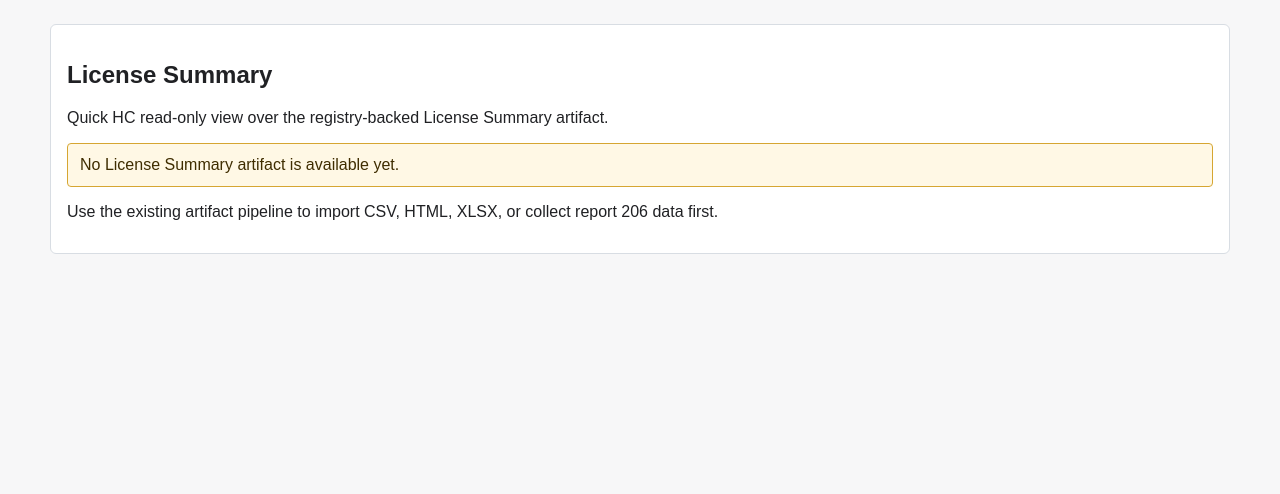
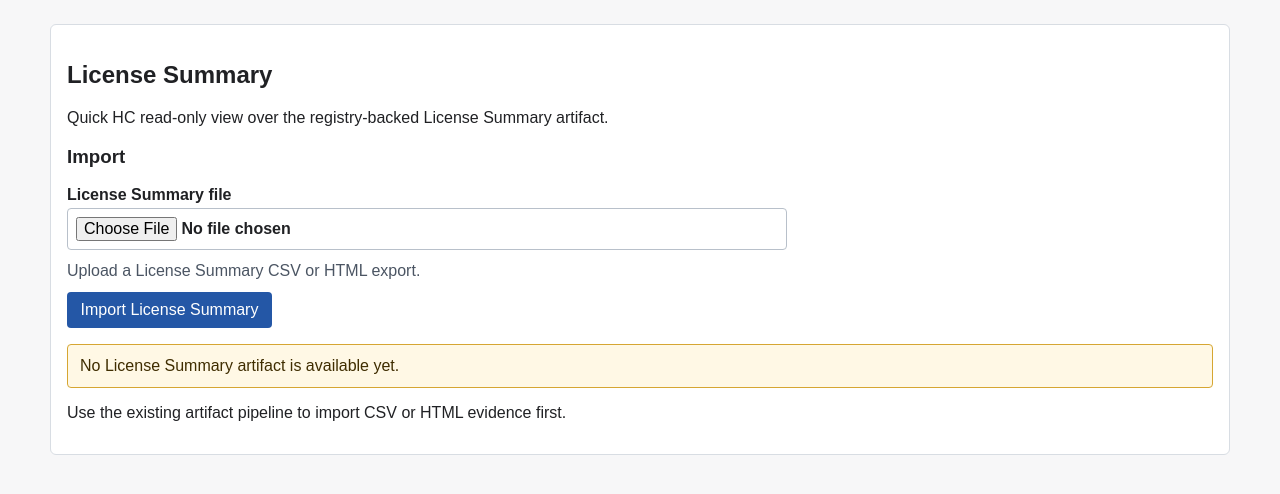
Before and after one commit to mvorstman/cv-healthcheck, a Flask app: page /quick-hc/license-summary in a window 1280 px wide. Shown: the part 85-579 px from the top of the page. Run offline with Flask 3, Linux system fonts and the light colour scheme; data that the repository does not hold is empty.

Commit message:
add license summary upload import UI

```diff
--- a/src/cvhealthcheck/web/routes/main.py
+++ b/src/cvhealthcheck/web/routes/main.py
@@ -27,7 +27,11 @@ from cvhealthcheck.auth import (
 )
 from cvhealthcheck.config import load_settings
 from cvhealthcheck.labreadiness.evaluator import assess_lab_readiness
-from cvhealthcheck.license_summary import LicenseSummaryService
+from cvhealthcheck.license_summary import (
+    LicenseSummaryImportError,
+    LicenseSummaryService,
+    import_license_summary_upload,
+)
 from cvhealthcheck.metrics import (
     get_capacity_license_usage,
     get_client_count_history,
@@ -66,6 +70,7 @@ from cvhealthcheck.security_assessment.service import (
 bp = Blueprint("main", __name__)
 F = TypeVar("F", bound=Callable)
 logger = logging.getLogger(__name__)
+LICENSE_SUMMARY_UPLOAD_EXTENSIONS = {".csv", ".htm", ".html"}
 
 
 def login_required(view: F) -> F:
@@ -578,10 +583,48 @@ def quick_hc_license_summary():
         artifact = LicenseSummaryService().get_current()
     except FileNotFoundError:
         pass
+    flashes = [
+        {"category": category, "message": text}
+        for category, text in get_flashed_messages(with_categories=True)
+    ]
     return render_template(
         "license_summary.html",
         artifact=artifact,
+        flashes=flashes,
     )
+
+
+@bp.route("/quick-hc/license-summary/import", methods=["POST"])
+def quick_hc_license_summary_import():
+    upload = request.files.get("license_summary_file")
+    filename = (upload.filename if upload else "") or ""
+    if not filename:
+        flash("No file selected.", "error")
+        return redirect(url_for("main.quick_hc_license_summary"))
+
+    suffix = Path(filename).suffix.lower()
+    if suffix not in LICENSE_SUMMARY_UPLOAD_EXTENSIONS:
+        flash("Unsupported file type. Upload a License Summary CSV or HTML export.", "error")
+        return redirect(url_for("main.quick_hc_license_summary"))
+
+    try:
+        artifact = import_license_summary_upload(
+            upload.stream,
+            original_filename=filename,
+        )
+    except LicenseSummaryImportError as exc:
+        flash(str(exc), "error")
+    except Exception as exc:
+        flash(f"License Summary import failed: {exc}", "error")
+    else:
+        source_type = str(artifact.get("source_type") or "unknown").upper()
+        other_count = len(artifact.get("other_licenses") or [])
+        agent_count = len(artifact.get("agent_feature_licenses") or [])
+        flash(
+            f"{source_type} import completed for {artifact.get('source_file')} with {other_count} other licenses and {agent_count} agent/feature licenses.",
+            "success",
+        )
+    return redirect(url_for("main.quick_hc_license_summary"))
 
 
 @bp.route("/reportsplus/reports")
--- a/src/cvhealthcheck/web/templates/license_summary.html
+++ b/src/cvhealthcheck/web/templates/license_summary.html
@@ -5,12 +5,28 @@
   <h2>License Summary</h2>
   <p>Quick HC read-only view over the registry-backed License Summary artifact.</p>
 
+  {% if flashes %}
+    {% for flash in flashes %}
+      <p class="{{ 'error' if flash.category == 'error' else 'notice' }}">{{ flash.message }}</p>
+    {% endfor %}
+  {% endif %}
+
+  <h3>Import</h3>
+  <form method="post" action="{{ url_for('main.quick_hc_license_summary_import') }}" enctype="multipart/form-data">
+    <label for="license_summary_file">
+      License Summary file
+      <input id="license_summary_file" type="file" name="license_summary_file" accept=".html,.htm,.csv">
+    </label>
+    <p class="helper-text">Upload a License Summary CSV or HTML export.</p>
+    <button type="submit">Import License Summary</button>
+  </form>
+
   {% if not artifact %}
     <p class="notice">
       No License Summary artifact is available yet.
     </p>
     <p>
-      Use the existing artifact pipeline to import CSV, HTML, XLSX, or collect report 206 data first.
+      Use the existing artifact pipeline to import CSV or HTML evidence first.
     </p>
   {% else %}
     <dl>
```
Also changed, not shown: tests/test_license_summary_web.py (+88 -0 lines).
